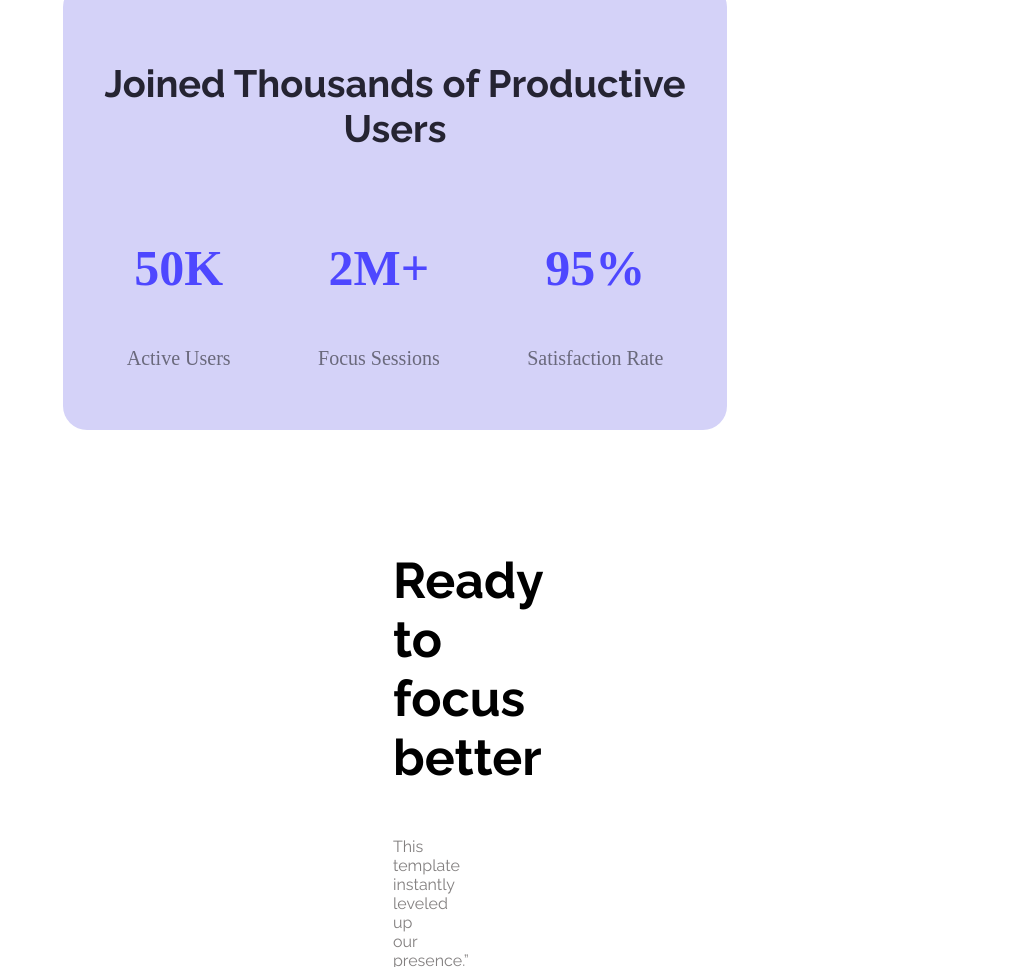
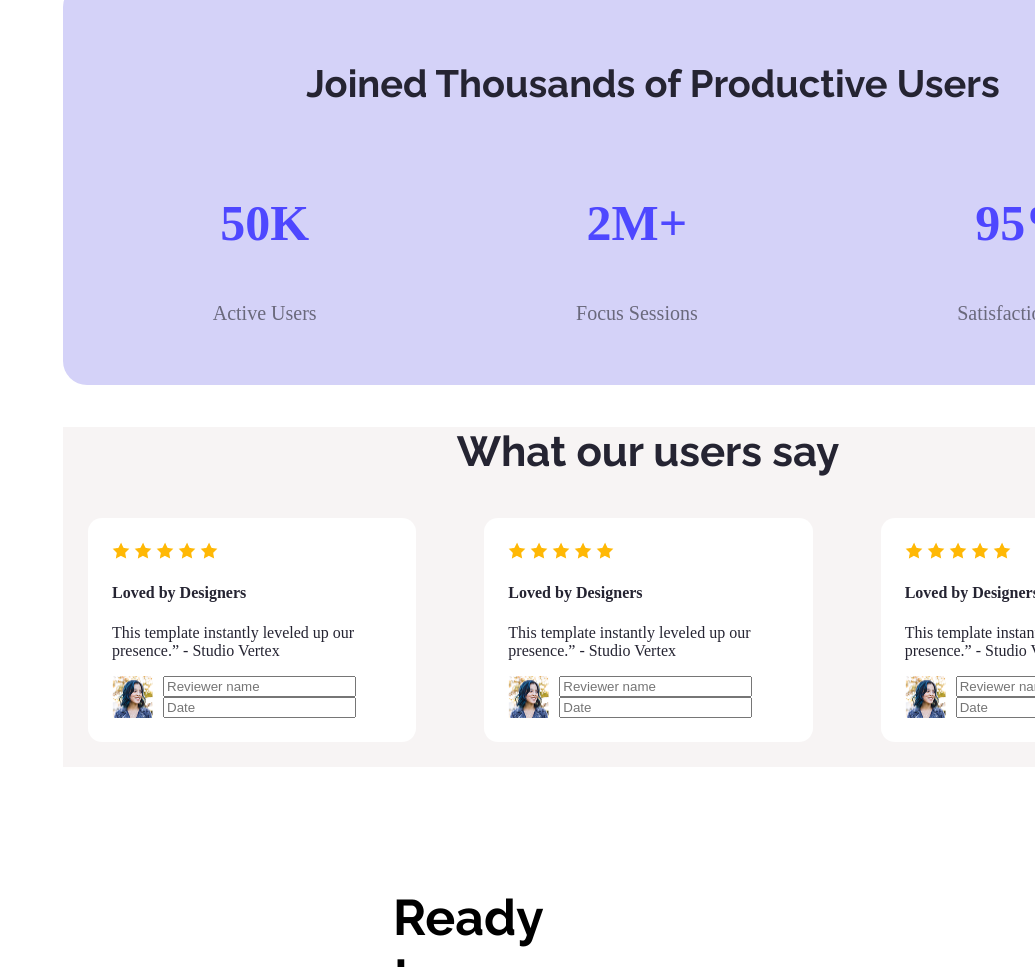
Before and after one commit to banti3450/web-flow-A01-logo, a plain HTML site: page index.html in a window 1280 px wide. Shown: the part 1787-2754 px from the top of the page, without its empty margins (245-1280 px from the left). Drawn offline with Linux system fonts and the light colour scheme.

Commit message:
added users review

```diff
--- a/index.html
+++ b/index.html
@@ -64,7 +64,63 @@
 
     </section>
     <section class="users-feedback">
+        <h3 class="user-feedback-title raleway-normal">What our users say</h3>
+        <div class="review-card">
+        <div class="card">
+            <img class =" icon" src="Assets/icon-star.png" alt="">
+            <img class =" icon" src="Assets/icon-star.png" alt="">
+            <img class =" icon" src="Assets/icon-star.png" alt="">
+            <img class =" icon" src="Assets/icon-star.png" alt="">
+            <img class =" icon" src="Assets/icon-star.png" alt="">
+            <h4 class="feedback-title">Loved by Designers</h4>
+            <p class="feedback-sub-title">This template instantly leveled up our presence.” - Studio Vertex</p>
 
+            <div class="review">
+            <img src="Assets/avatar.png" alt="">
+            <div class="reviewer">
+            <input type="text" placeholder="Reviewer name">
+            <input type="text" placeholder="Date">
+            </div>
+
+            </div>
+        </div>
+        <div class="card">
+            <img class =" icon" src="Assets/icon-star.png" alt="">
+            <img class =" icon" src="Assets/icon-star.png" alt="">
+            <img class =" icon" src="Assets/icon-star.png" alt="">
+            <img class =" icon" src="Assets/icon-star.png" alt="">
+            <img class =" icon" src="Assets/icon-star.png" alt="">
+            <h4 class="feedback-title">Loved by Designers</h4>
+            <p class="feedback-sub-title">This template instantly leveled up our presence.” - Studio Vertex</p>
+
+            <div class="review">
+            <img src="Assets/avatar.png" alt="">
+            <div class="reviewer">
+            <input type="text" placeholder="Reviewer name">
+            <input type="text" placeholder="Date">
+            </div>
+
+            </div>
+        </div>
+        <div class="card">
+            <img class =" icon" src="Assets/icon-star.png" alt="">
+            <img class =" icon" src="Assets/icon-star.png" alt="">
+            <img class =" icon" src="Assets/icon-star.png" alt="">
+            <img class =" icon" src="Assets/icon-star.png" alt="">
+            <img class =" icon" src="Assets/icon-star.png" alt="">
+            <h4 class="feedback-title">Loved by Designers</h4>
+            <p class="feedback-sub-title">This template instantly leveled up our presence.” - Studio Vertex</p>
+
+            <div class="review">
+            <img src="Assets/avatar.png" alt="">
+            <div class="reviewer">
+            <input type="text" placeholder="Reviewer name">
+            <input type="text" placeholder="Date">
+            </div>
+
+            </div>
+        </div>
+        </div>
     </section>
     <section class="focus-section">
         <div class="ready-to-focus">
@@ -76,6 +132,8 @@
     </section>
 
 
+
+
     </main>
     <footer>
 
--- a/styles/logo.css
+++ b/styles/logo.css
@@ -96,8 +96,6 @@ header{
   display:flex;
   gap:250px;
   margin:0 auto;
-
-
   padding-bottom: 120px;
   max-width: 1140px;
 
@@ -134,8 +132,8 @@ main{
   background-color: #d4d2f8;
   border-radius: 24px;
   padding: 40px 20px;
+  width:1140px;
 
-  max-width: 1140px;
 }
 .user-subtitle{
   display:flex;
@@ -186,4 +184,40 @@ main{
     align-items: center;
     padding:12px 36px;
     margin-left: 350px;
+}/*user say*/
+.users-feedback{
+  background-color:#f7f4f4;
+  width: 1170px;
+  height: 340px;
 }
+.user-feedback-title{
+  text-align: center;
+  font-size: 42px;
+  font-weight: bold;
+  color: #252432;
+}
+.review-card{
+  display: flex;
+  gap:20px;
+  padding-left: 1px;
+}
+
+.card{
+  color: #252432;
+  margin:0 24px;
+  padding: 24px;
+  border-radius: 14px;
+  background-color:#FFFFFF;
+  border: #FFFFFF;
+  width:400px
+}
+.review{
+  display: flex;
+  gap: 10px;
+}
+.reviewer input[type="text"]{
+
+  display: block;
+  width:100%;
+
+}
```
